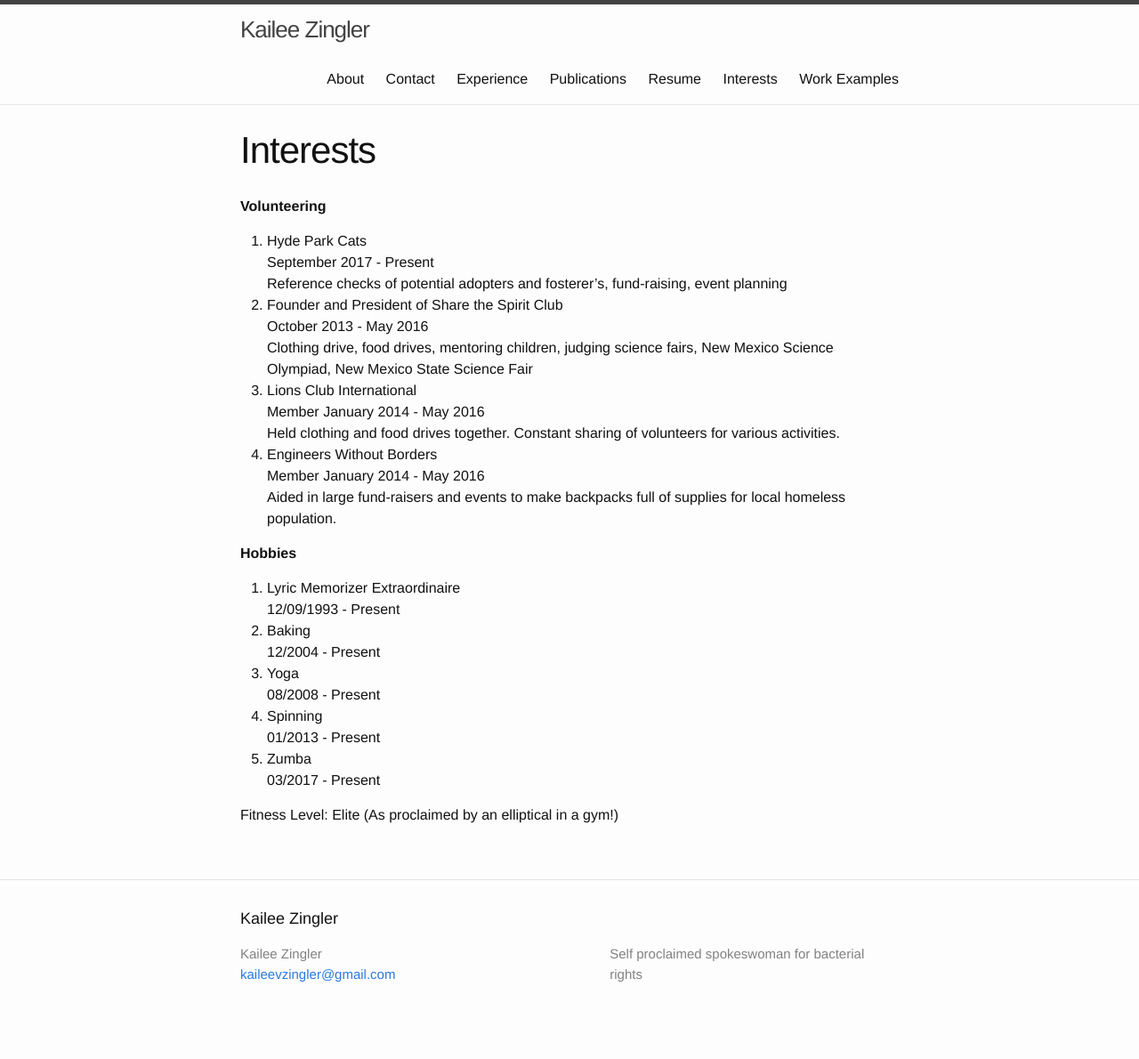
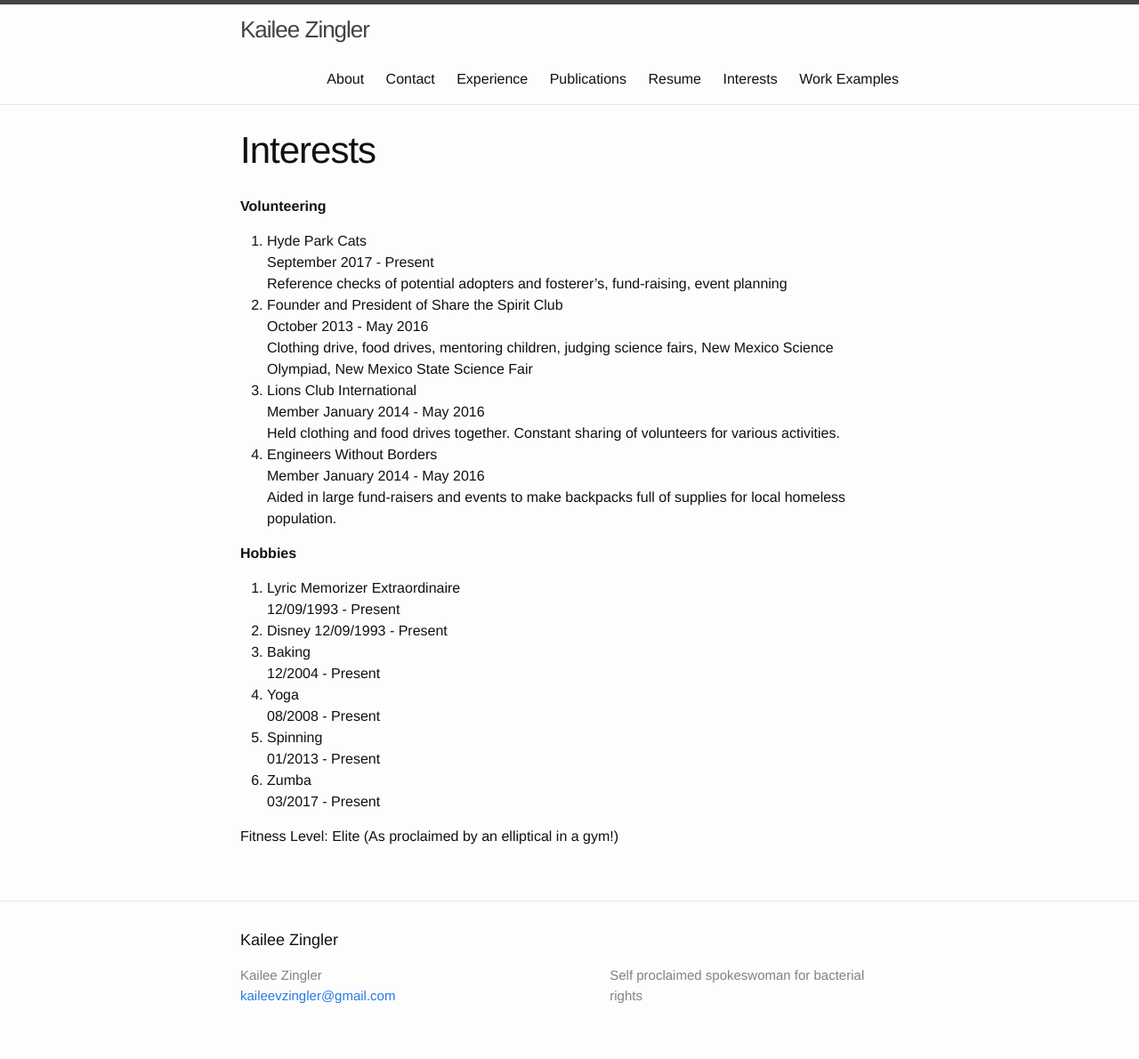
Before and after one commit to kzingler/kzingler.github.io, a Jekyll site: the page built from voluteer.md, in a window 1280 px wide. Shown: the whole page at 89% size. Built offline with Jekyll 4.4.1, drawn with Linux system fonts in a browser that asks for light colours; before the commit the page ends 1166 px from its top, so only the background shows below that.

Commit message:
Update voluteer.md

```diff
--- a/voluteer.md
+++ b/voluteer.md
@@ -25,13 +25,15 @@ for local homeless population.
 **Hobbies**
 1. Lyric Memorizer Extraordinaire
 12/09/1993 - Present
-2. Baking
+2. Disney
+12/09/1993 - Present
+3. Baking
 12/2004 - Present
-3. Yoga
+4. Yoga
 08/2008 - Present
-4. Spinning
+5. Spinning
 01/2013 - Present
-5. Zumba
+6. Zumba
 03/2017 - Present
 
 Fitness Level: Elite (As proclaimed by an elliptical in a gym!)
```
